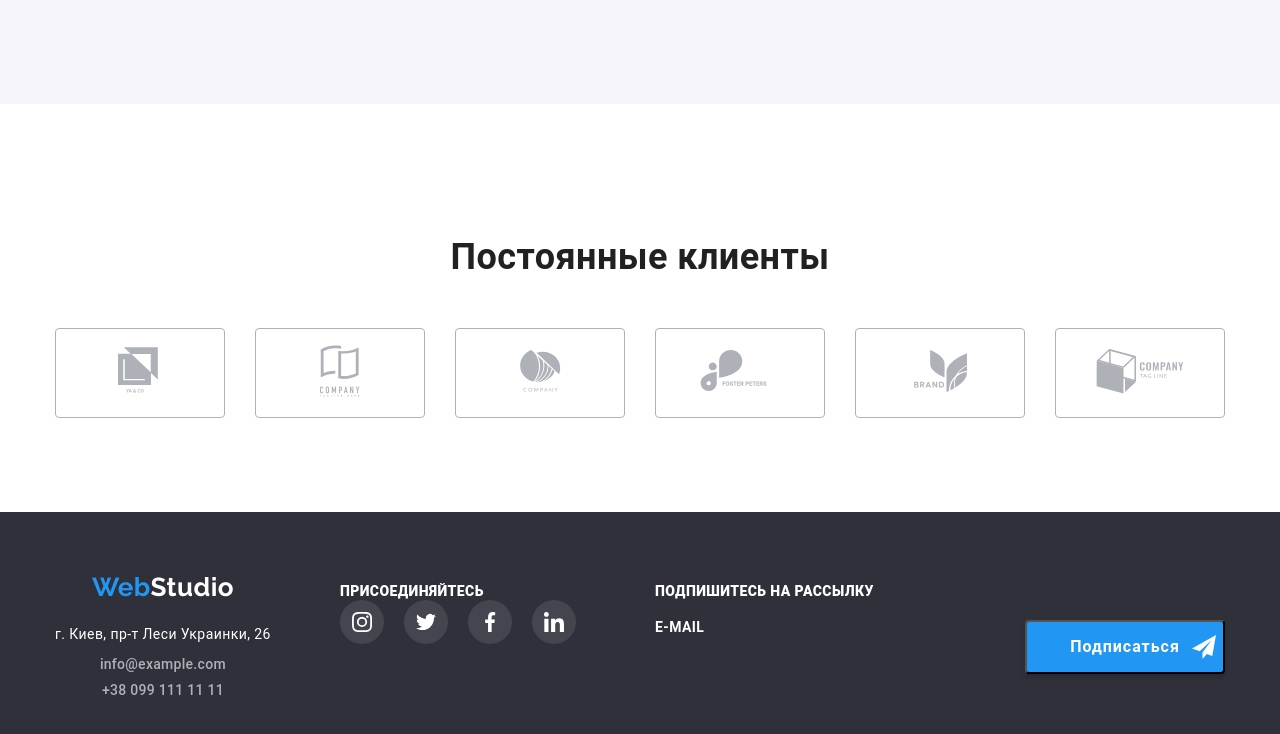
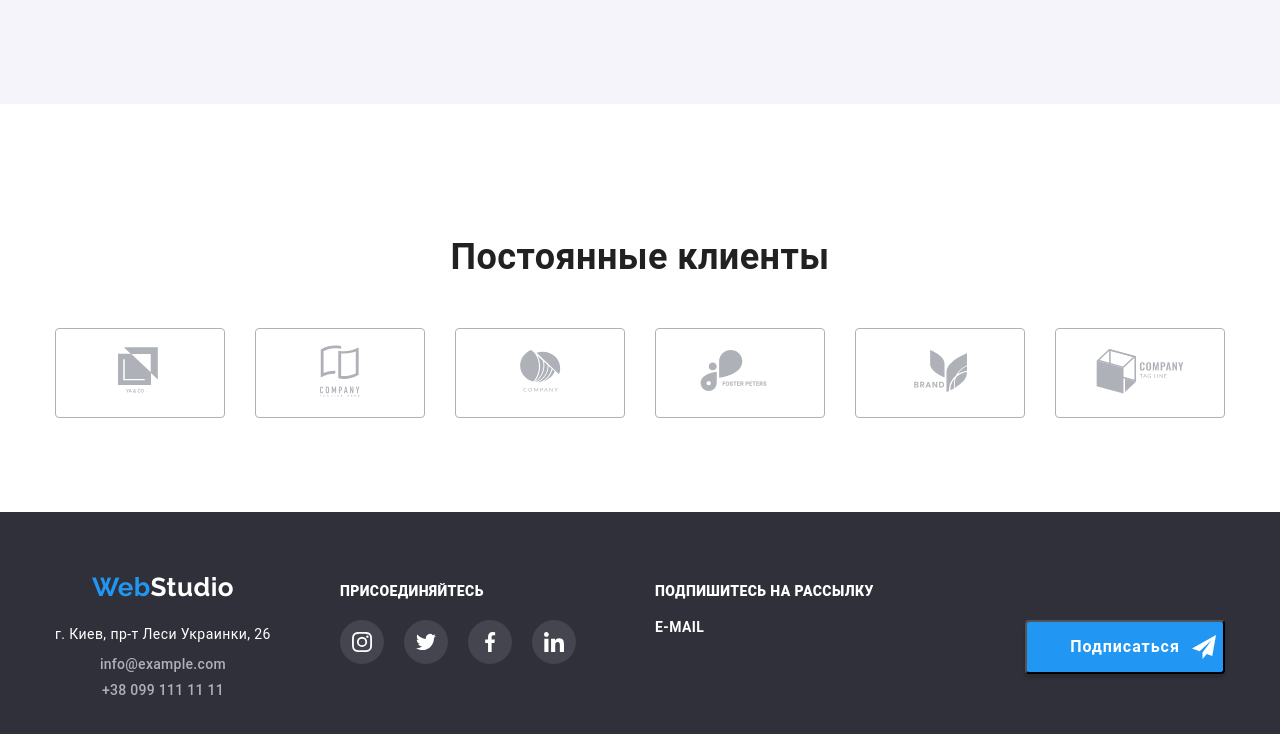
Before and after one commit to Larisa-ob/-goit-markup-hw-04, a plain HTML site: page index.html in a window 1280 px wide. Shown: the part 2345-3079 px from the top of the page. Drawn offline with Linux system fonts and the light colour scheme.

Commit message:
ДЗ 4 с испралениями margin

```diff
--- a/css/style.css
+++ b/css/style.css
@@ -211,7 +211,6 @@ p {
   margin-bottom: 50px;
 }
 /*секция особенности*/
-
 .osob-items {
   display: block;
   width: 270px;
@@ -407,6 +406,7 @@ p {
   font-weight: 700;
   line-height: 1.14;
   text-transform: uppercase;
+  text-align: start;
 }
 .container-sosial-item-link:hover {
   background-color: var(--accent-color);
@@ -442,8 +442,8 @@ p {
 .footer-adress-mail {
   padding: 9px 0 9px 0;
 }
-.div-text-footer {
-  text-align: start;
+.container-social {
+  margin-top: 20px;
 }
 .div-text-footer-write {
   display: flex;
```
